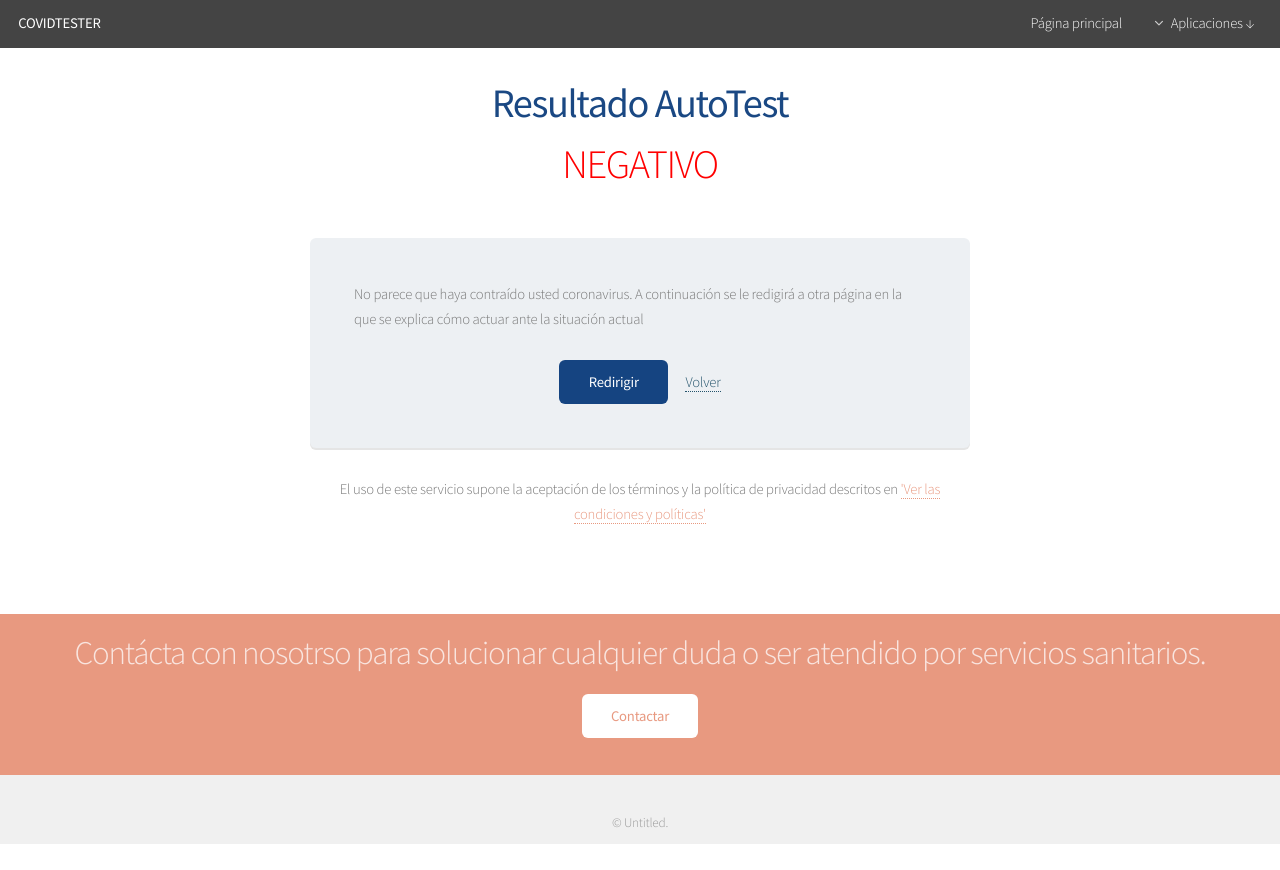
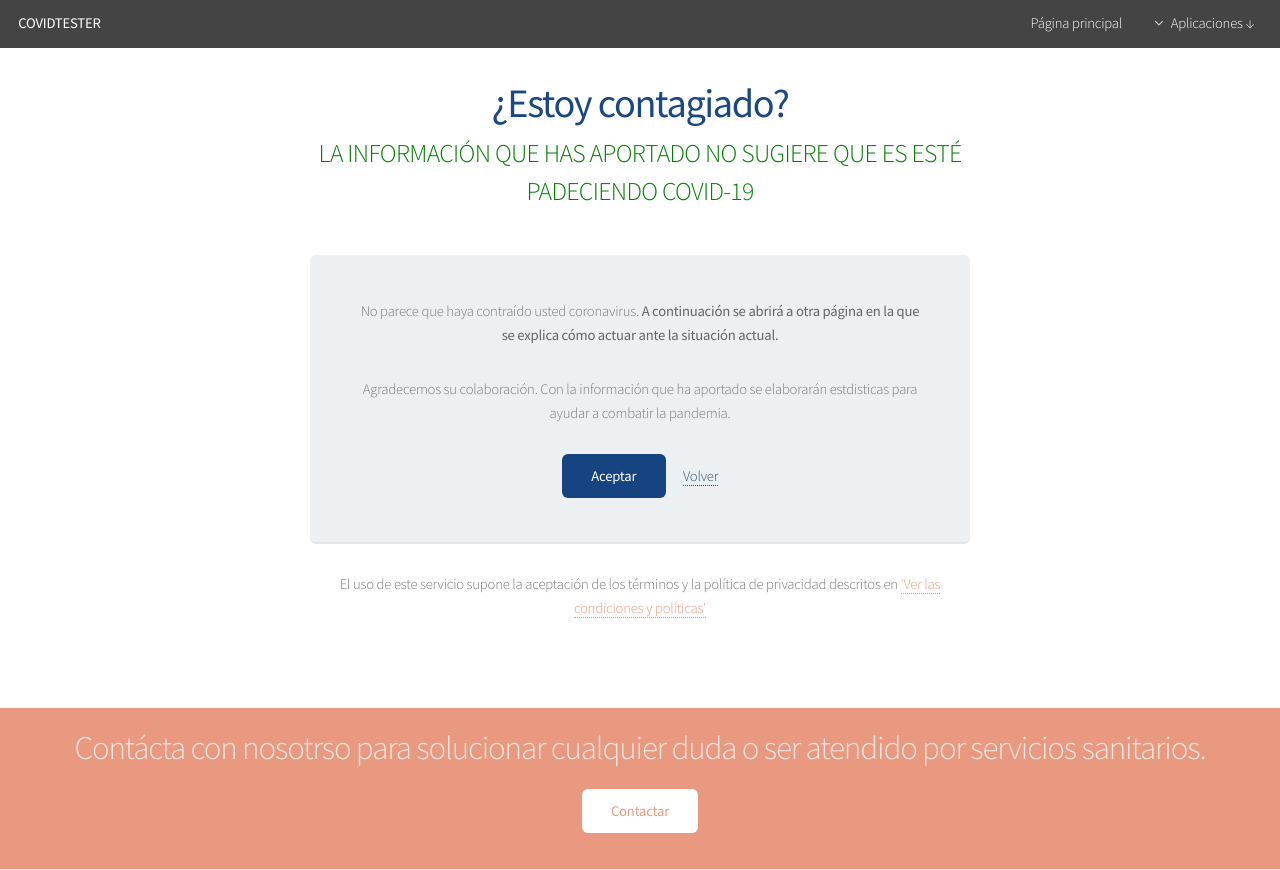
Before and after one commit to daniellisarri/COVIDTESTER, a Django app: page /posible_positivo/ in a window 1280 px wide. Shown: the top 870 px of the page. Before the commit the page ends 844 px from the top, so only its background shows below. Run offline with Django 3.2, Linux system fonts and the light colour scheme; some libraries are stand-ins or nearby versions.

Commit message:
Arreglo en los formularios

```diff
--- a/COVIDTESTER/AutoTest/models.py
+++ b/COVIDTESTER/AutoTest/models.py
@@ -15,7 +15,7 @@ class Usuario(models.Model):
         self.edad = edad
         self.sexo = sexo
         self.cp = cp
-        self.telefono = "__" # IS NONE #################################################################
+        self.telefono = "" # IS NONE #################################################################
 
     # Método para convertirlo en String
     def __str__(self):
--- a/COVIDTESTER/AutoTest/templates/resultado.html
+++ b/COVIDTESTER/AutoTest/templates/resultado.html
@@ -53,42 +53,53 @@
     }
 </style>
 
+<script>
+    function si_contactar() {
+        document.getElementById("telefono").style.visibility = "visible";
+    }
+    function no_contactar() {
+        document.getElementById("telefono").style.visibility = "hidden";
+    }
+</script>
+
 <section id="main" class="container 75%">
     <header style="padding-top: 15em;">
         <h2>
-            <strong style="color: #1A4883;">Resultado AutoTest</strong>
+            <strong style="color: #1A4883;">¿Estoy contagiado?</strong>
         </h2>
         {% if resultado == True %}
-            <h2 style="color: green;">POSIBLE POSITIVO</h2>
+            <h3 style="color: red;">LA INFORMACIÓN QUE HAS APORTADO SUGIERE QUE ES POSIBLE QUE ESTÉ PADECIENDO COVID-19</h3>
+            <h1>¿Desea que contacten con usted profesionales sanitarios?</h1>
         {% else %}
-            <h2 style="color: red;">NEGATIVO</h2>
+            <h3 style="color: green;">LA INFORMACIÓN QUE HAS APORTADO NO SUGIERE QUE ES ESTÉ PADECIENDO COVID-19</h3>
         {% endif %}
     </header>
     <div class="box" style="background-color: #EDF0F3;">
         {% if resultado == True %}
-            <p>Es posible que haya contraído usted coronavirus. Si lo desea, puede ser usted contactado por personal sanitario.</p>
+            <p style="text-align: center;">Es posible que haya contraído usted coronavirus. Si lo desea, puede ser usted contactado por personal sanitario.</p>
             <form action="/posible_positivo/" method="POST">{% csrf_token %}
                 <div class="row uniform 100%">
                     <div class="12u 12u(mobilep)">
                         <label for="id_contactar_0">Contactar:</label>
                         <label for="id_contactar_0">
-                            Si <input type="radio" name="contactar" value="Si" required="required" id="id_contactar_0" style="opacity: 100%; margin-right: 0;">
+                            Si <input onclick="si_contactar()" type="radio" name="contactar" value="Si" required="required" id="id_contactar_0" style="opacity: 100%; margin-right: 0;">
                         </label>
                         <label for="id_contactar_1">
-                            No <input type="radio" name="contactar" value="No" required="required" id="id_contactar_1" style="opacity: 100%; margin-right: 0;">
+                            No <input onclick="no_contactar()" type="radio" name="contactar" value="No" required="required" id="id_contactar_1" style="opacity: 100%; margin-right: 0;">
                         </label>
                     </div>
                 </div>
-                <div class="row uniform 100%">
+                <div id="telefono" class="row uniform 100%" style="visibility: hidden;">
                     <div class="12u 12u(mobilep)">
                         <label for="id_telefono">Telefono:</label>
                         <input type="text" name="telefono" placeholder="Teléfono con formato '000000000'" minlength="9" maxlength="9" id="id_telefono" pattern="(6|7)[ -]*([0-9][ -]*){8}">
                     </div>
                 </div>
                 <div class="row uniform">
+                    <p style="margin-bottom: 0; text-align: center;">Agradecemos su colaboración. Con la información que ha aportado se elaborarán estdisticas para ayudar a combatir la pandemia.</p>
                     <div class="12u">
                         <ul class="actions align-center">
-                            <li><input type="submit" value="Enviar" style="background-color: #154481;"/></li>
+                            <li><input type="submit" value="Aceptar" style="background-color: #154481;"/></li>
                             <li><input type="reset" value="Limpiar" style="background-color: #E2EEF6; color: #24536B;"/></li>
                             <li>
                                 <a href="javascript:history.back()" style="color: #24536B;">Volver</a>
@@ -98,12 +109,13 @@
                 </div>
             </form>
         {% else %}
-            <p>No parece que haya contraído usted coronavirus. A continuación se le redigirá a otra página en la que se explica cómo actuar ante la situación actual</p>
+            <p style="text-align: center;">No parece que haya contraído usted coronavirus. <strong>A continuación se abrirá a otra página en la que se explica cómo actuar ante la situación actual.</strong></p>
+            <p style="text-align: center;">Agradecemos su colaboración. Con la información que ha aportado se elaborarán estdisticas para ayudar a combatir la pandemia.</p>
             <form action="/negativo/" method="POST">{% csrf_token %}
                 <div class="row uniform">
                     <div class="12u">
                         <ul class="actions align-center">
-                            <li><input type="submit" value="Redirigir" style="background-color: #154481;"/></li>
+                            <li><input type="submit" value="Aceptar" style="background-color: #154481;"/></li>
                             <li>
                                 <a href="javascript:history.back()" style="color: #24536B;">Volver</a>
                             </li>
--- a/COVIDTESTER/AutoTest/views.py
+++ b/COVIDTESTER/AutoTest/views.py
@@ -129,9 +129,6 @@ def posible_positivo(request):
             contactar = infForm_positivo['contactar']
             telefono = infForm_positivo['telefono']
 
-            # print(contactar) ########################
-            # print(telefono) ########################
-
             usu = request.COOKIES['usuario']
             test = request.COOKIES['test']
 
@@ -139,12 +136,18 @@ def posible_positivo(request):
             # GUARDAR LOS DATOS
             #
 
-            if contactar == "Si" and telefono != "__":
-                messages.info(request, "Se le contactará......")
+            if contactar == "Si" and telefono != "":
+                # messages.info(request, "Se le contactará......")
+                contacto = True
             else:
-                messages.info(request, "No se le contactará pero......")
+                # messages.info(request, "No se le contactará pero......")
+                contacto = False
 
-            return render(request, "auxiliar.html", {"title":"Posible positivo"}) # # # # # #
+            datos = recogida_datos.recoger_datos()
+            datos["title"] = "AutoTest"
+            datos["resultado"] = "positivo"
+            datos["contacto"] = contacto
+            return render(request, "index.html", datos)
 
         else:
             return render(request, "index.html", {"title":"LLEGA, NO VALIDO"})
@@ -154,8 +157,10 @@ def posible_positivo(request):
     return render(request, "resultado.html", {"title":"Resultado del AutoTest", "form":formulario_positivo})
 
 def negativo(request):
-    messages.info(request, "NEGATIVO")
-    return render(request, "auxiliar.html", {"title":"Negativo"})
+    datos = recogida_datos.recoger_datos()
+    datos["title"] = "AutoTest"
+    datos["resultado"] = "negativo"
+    return render(request, "index.html", datos)
 
 def condiciones(request):
     return render(request, "condiciones.html", {"title":"Condiciones y políticas"})
```
Also changed, not shown: COVIDTESTER/AutoTest/templates/index.html (+15 -5 lines).
